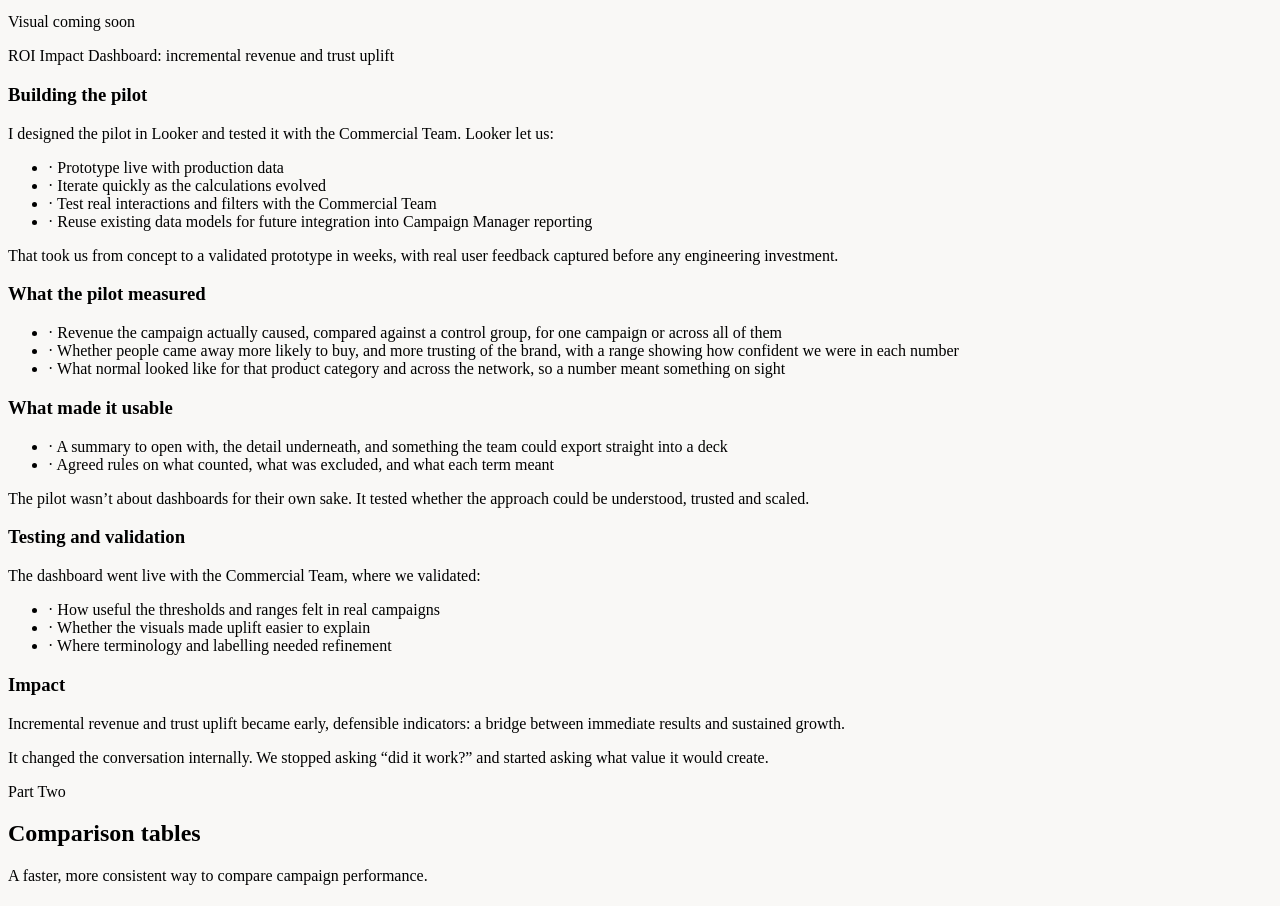
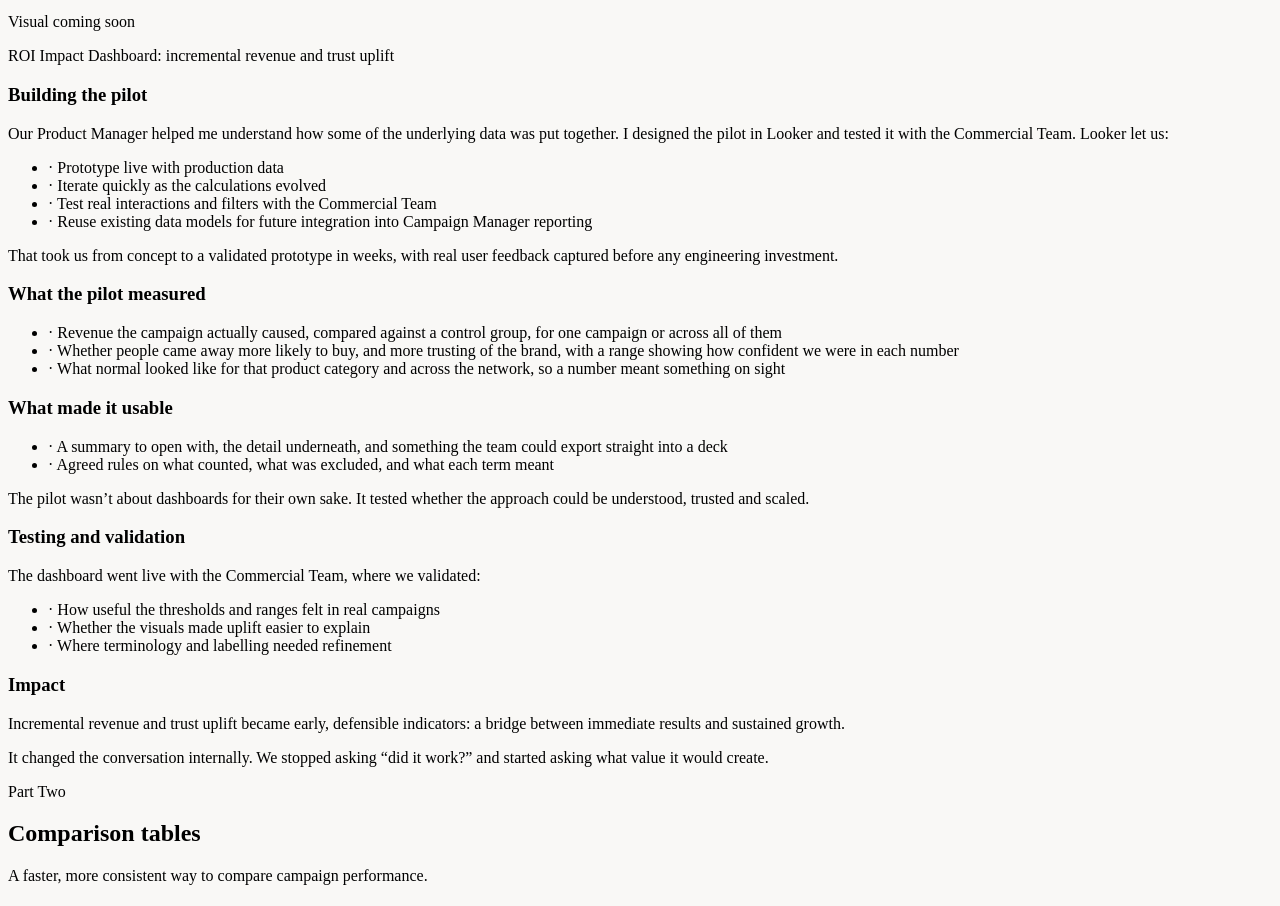
Before and after one commit to jadeparrish/portfolio, a Next.js app: page /work/commercial-value in a window 1280 px wide. Shown: the part 1240-2146 px from the top of the page. Built offline with nearby package versions, Linux system fonts and the light colour scheme.

Commit message:
Update pilot design description in page.js
Rephrase the description of the pilot design process.

```diff
--- a/app/work/commercial-value/page.js
+++ b/app/work/commercial-value/page.js
@@ -184,8 +184,9 @@ export default function CommercialValueCaseStudy() {
             <div>
               <SubLabel>Building the pilot</SubLabel>
               <p className="text-neutral-700 text-[17px] sm:text-[18px] leading-[1.75] mb-4">
-                I designed the pilot in Looker and tested it with the Commercial Team.
-                Looker let us:
+                Our Product Manager helped me understand how some of the underlying
+                data was put together. I designed the pilot in Looker and tested it with
+                the Commercial Team. Looker let us:
               </p>
               <Bullets
                 items={[
```
